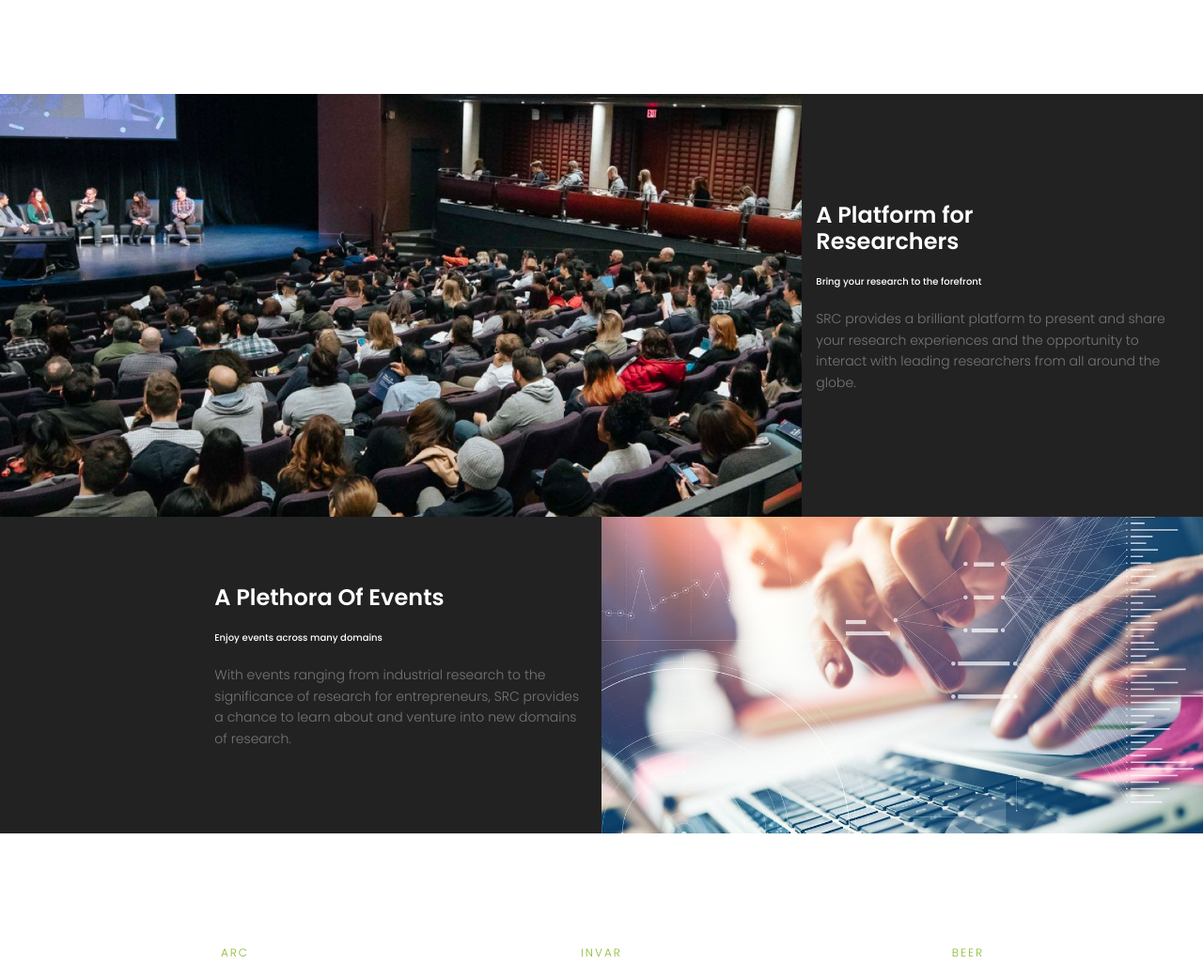
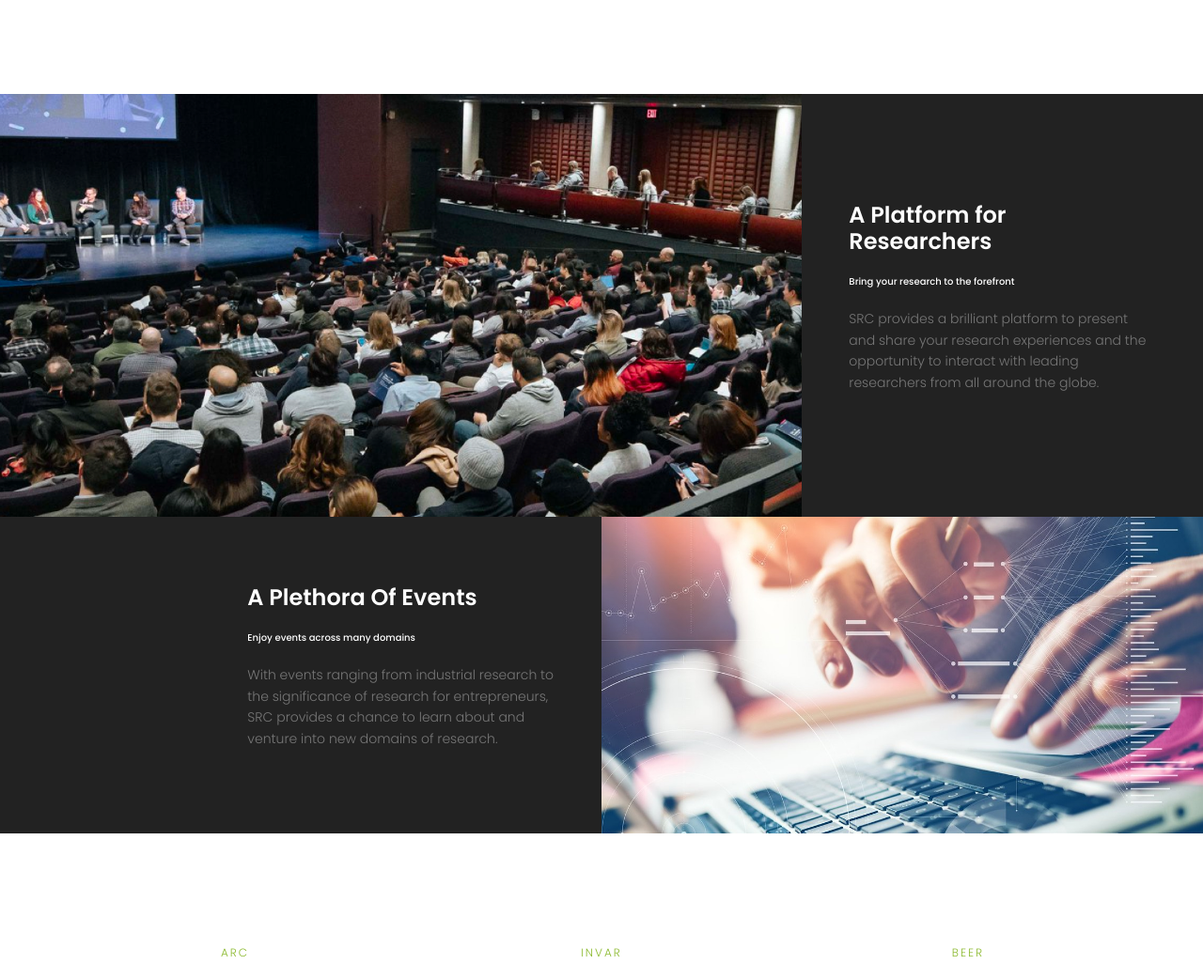
Before and after one commit to OmAryan04/major-project, a PHP site: page /srchome/src.html in a window 1280 px wide. Shown: the part 1277-2320 px from the top of the page at 94% size. Run offline with PHP 8.4, Linux system fonts and the light colour scheme; some libraries are stand-ins or nearby versions.

Commit message:
Fixed some issues

```diff
--- a/contact.html
+++ b/contact.html
@@ -94,7 +94,7 @@
                 <h4>Pranshu Garg</h4>
                 <p>Overall Co-ordinator </p>
                 <p>8168251901</p>
-                <img src="contact_pics/Pranshu.png" height=210 width=160>
+                <img src="contact_pics/Pranshu.jpg" height=210 width=160>
                 <p>prgarg@iitk.ac.in</p>
             </div>
             <div class="col-md-4 feature">
--- a/srchome/css/main.css
+++ b/srchome/css/main.css
@@ -2495,6 +2495,11 @@ body.mobile-nav-active #mobile-nav-toggle {
     font-weight: 500
 }
 
+.feature-padding {
+    padding-left: 50px !important;
+    padding-right: 50px !important;
+}
+
 @media (max-width: 1366px) {
     .home-aboutus-area .about-right {
         padding: 15px
--- a/srchome/src.html
+++ b/srchome/src.html
@@ -45,6 +45,7 @@
                         <li><a href="#videos">About</a></li>
                         <li><a href="#speakers">Speakers</a></li>
                         <li><a href="#schedule">Schedule</a></li>
+                        <li><a href="#contacts">Contact</a></li>
                         <!-- <li class="menu-has-children"><a href="">Events</a>
                             <ul>
                                 <li><a href="generic.html">Conferences</a></li>
@@ -114,7 +115,7 @@
                 <div class="col-lg-8 no-padding about-left">
                     <img class="img-fluid" src="img/f1.png" alt="">
                 </div>
-                <div class="col-lg-4 no-padding about-right">
+                <div class="col-lg-4 feature-padding about-right">
                     <h1 class="text-white">A Platform for<br>Researchers</h1>
                     <p><span>Bring your research to the forefront</span></p>
                     <p>
@@ -131,7 +132,7 @@
     <section class="home-aboutus-area">
         <div class="container-fluid">
             <div class="row justify-content-end align-items-center">
-                <div class="col-lg-4 no-padding about-right">
+                <div class="col-lg-4 feature-padding about-right">
                     <h1 class="text-white">A Plethora Of Events</h1>
                     <p><span>Enjoy events across many domains</span></p>
                     <p>
@@ -528,7 +529,7 @@
     <!-- End brand Area -->
 
     <!-- Start contacts area-->
-    <section class="contact-area relative section-gap">
+    <section class="contact-area relative section-gap" id="contacts">
         <div class="container">
             <div class="justify-content-center align-items-center">
                 <div class="title text-center">
@@ -559,7 +560,7 @@
                         <h4>Pranshu Garg</h4>
                         <p>Overall Co-ordinator </p>
                         <p>8168251901</p>
-                        <img src="../contact_pics/Pranshu.png" height=210 width=160>
+                        <img src="../contact_pics/Pranshu.jpg" height=210 width=160>
                         <p>prgarg@iitk.ac.in</p>
                     </div>
                     <div class="col-md-4 feature">
```
Also changed, not shown: contact_pics/Pranshu.jpg (added), contact_pics/Pranshu.png, contact_pics/PranshuT.png.
